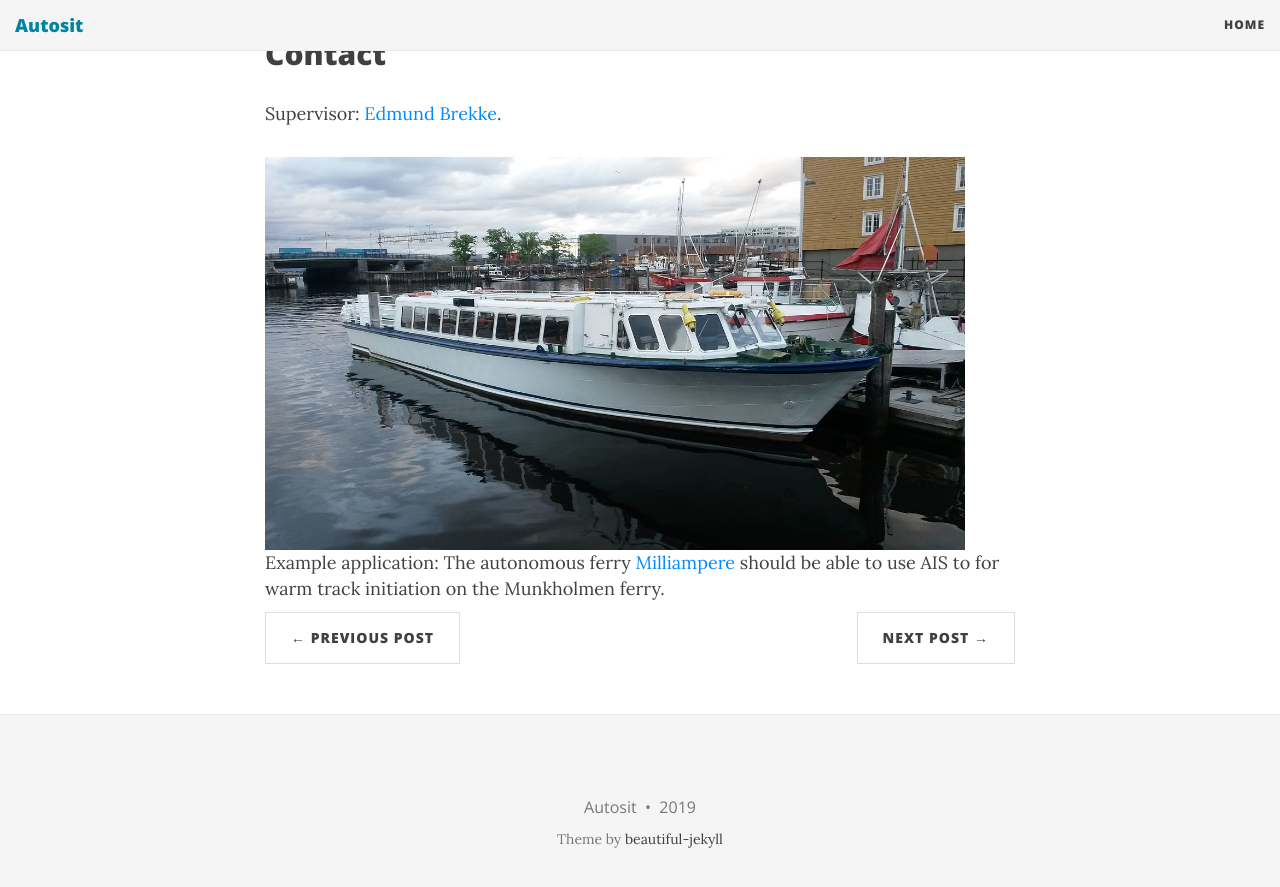
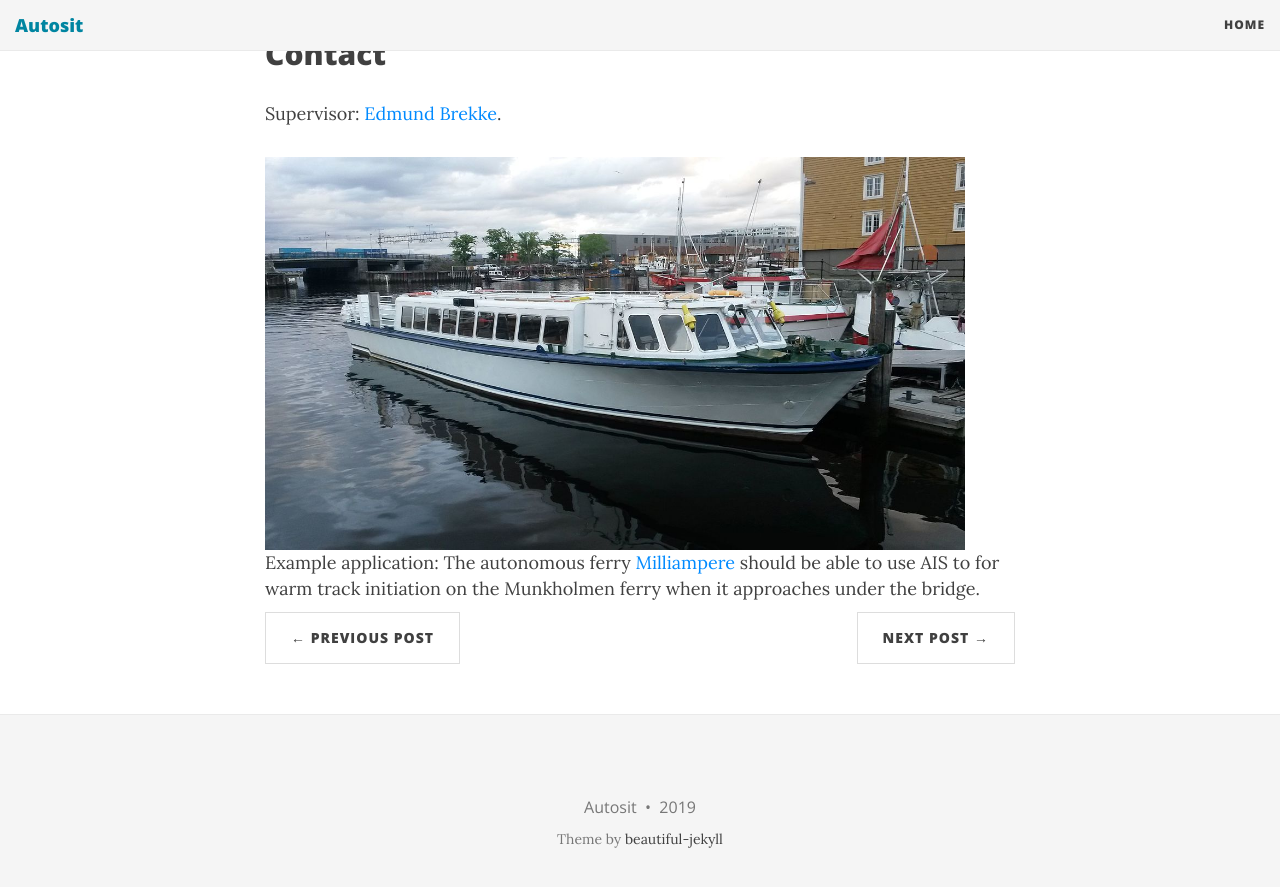
Before and after one commit to autosit/autosit.github.io, a Jekyll site: the page built from _posts/2019-04-24-pmbm_ais.md, in a window 1280 px wide and 900 px high, scrolled down 4086 px. Shown: the top 887 px of the window. Built offline with Jekyll 4.4.1, drawn with Linux system fonts in a browser that asks for light colours; nearby versions of some CDN libraries.

Commit message:
more on pmbm ais

```diff
--- a/_posts/2019-04-24-pmbm_ais.md
+++ b/_posts/2019-04-24-pmbm_ais.md
@@ -79,7 +79,7 @@
 
 
 |<img src="{{site.url}}/assets/MS_Nidarholm.jpg" width="700"> |
-| Example application: The autonomous ferry [Milliampere] should be able to use AIS to for warm track initiation on the Munkholmen ferry. |
+| Example application: The autonomous ferry [Milliampere] should be able to use AIS to for warm track initiation on the Munkholmen ferry when it approaches under the bridge. |
 
 [Edmund Brekke]: www.ntnu.edu/employees/edmund.brekke
 [Williams2015]: https://ieeexplore.ieee.org/document/7272821
```
